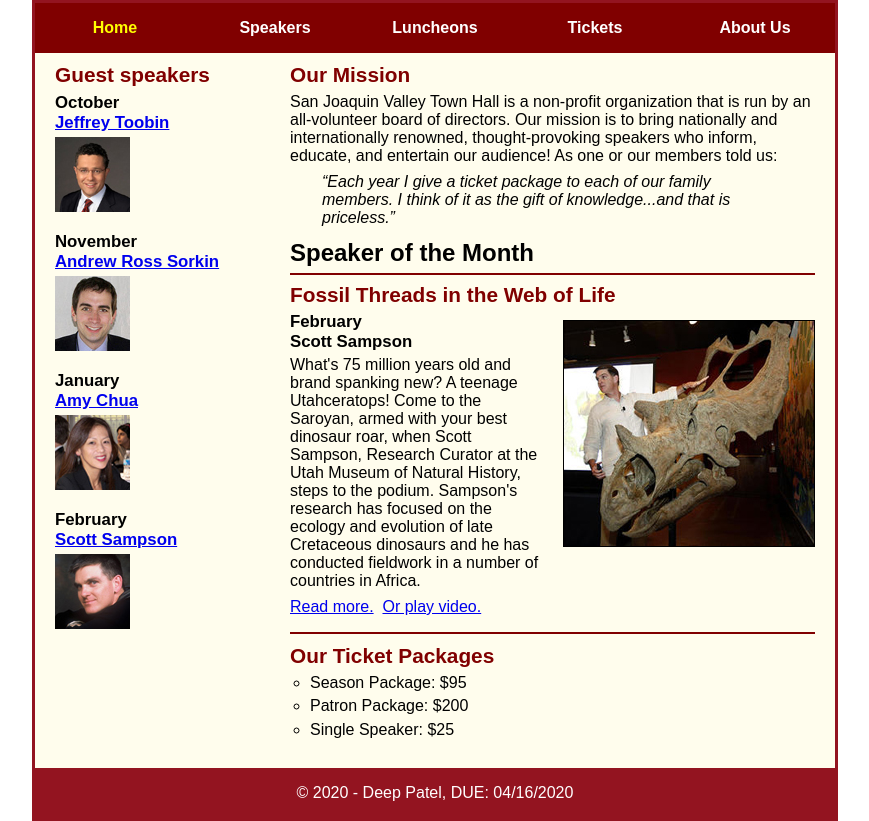
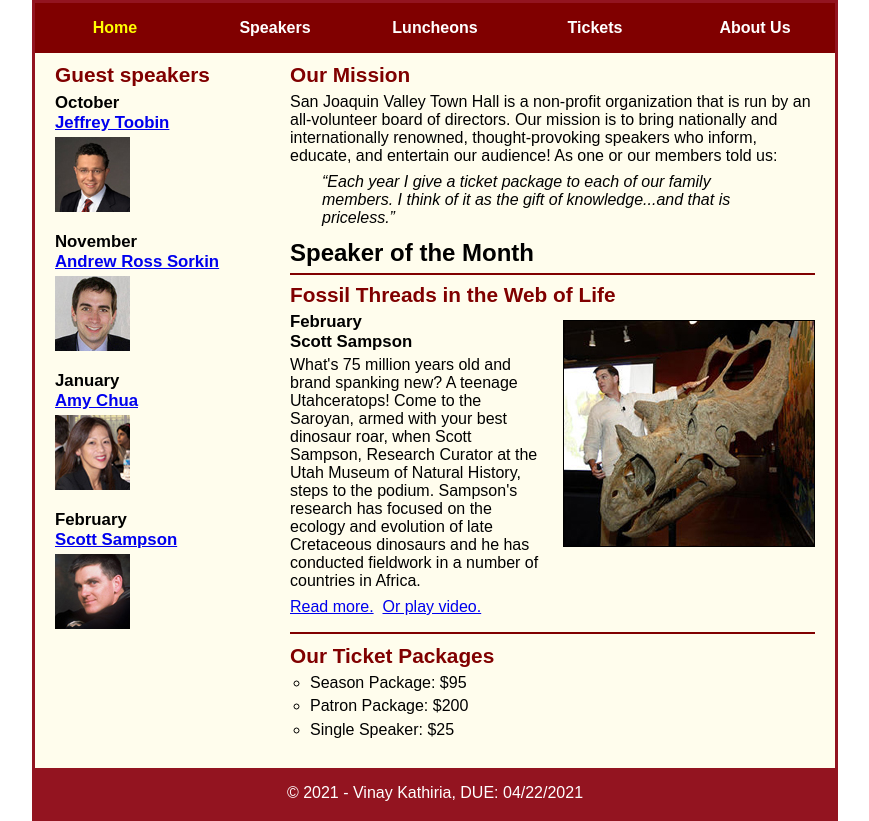
Before and after one commit to vinaykath/A15, a plain HTML site: page index2.html in a window 1280 px wide. Shown: the part 115-936 px from the top of the page, without its empty margins (205-1074 px from the left). Drawn offline with Linux system fonts and the light colour scheme.

Commit message:
Update index2.html

```diff
--- a/index2.html
+++ b/index2.html
@@ -78,7 +78,7 @@
 		</aside>
 	</main>
 	<footer>
-		<p>&copy; 2020 - Deep Patel, DUE: 04/16/2020</p>
+		<p>&copy; 2021 - Vinay Kathiria, DUE: 04/22/2021</p>
 	</footer>
 </body>
 </html>
```
